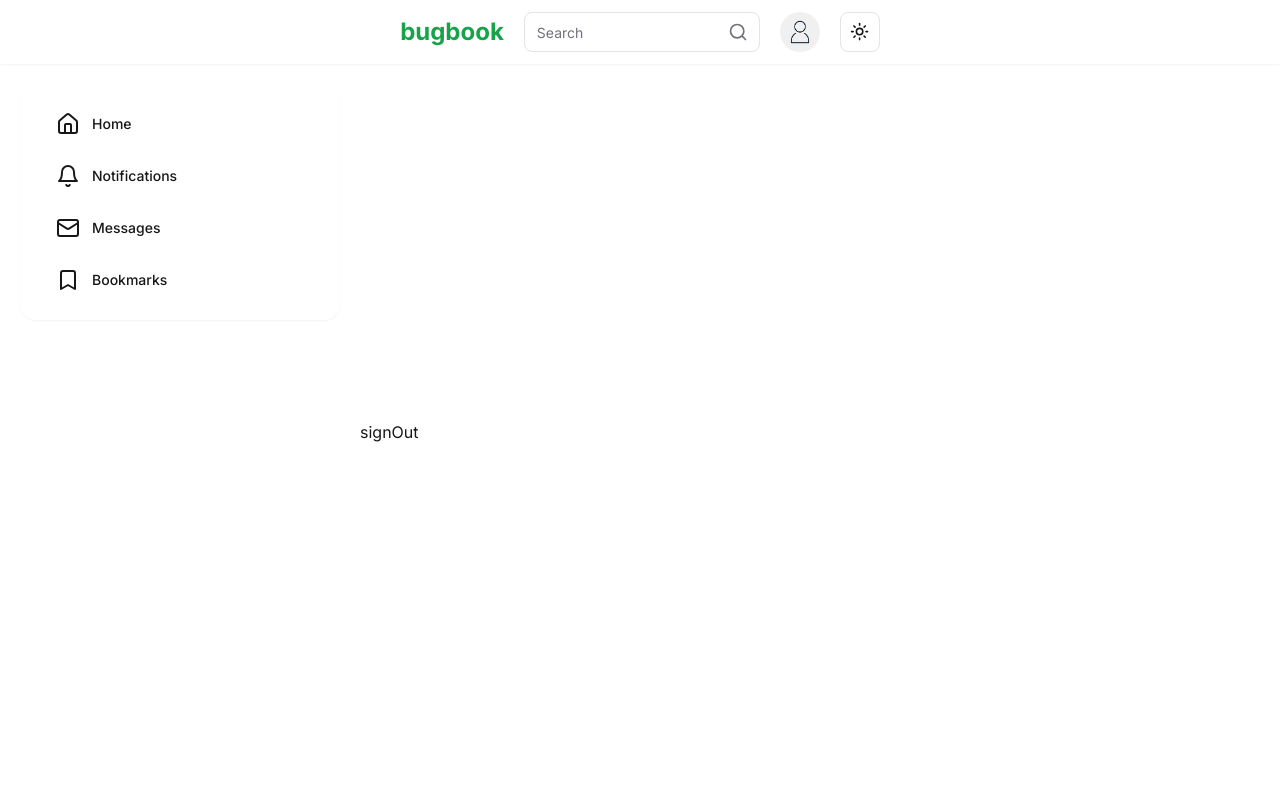
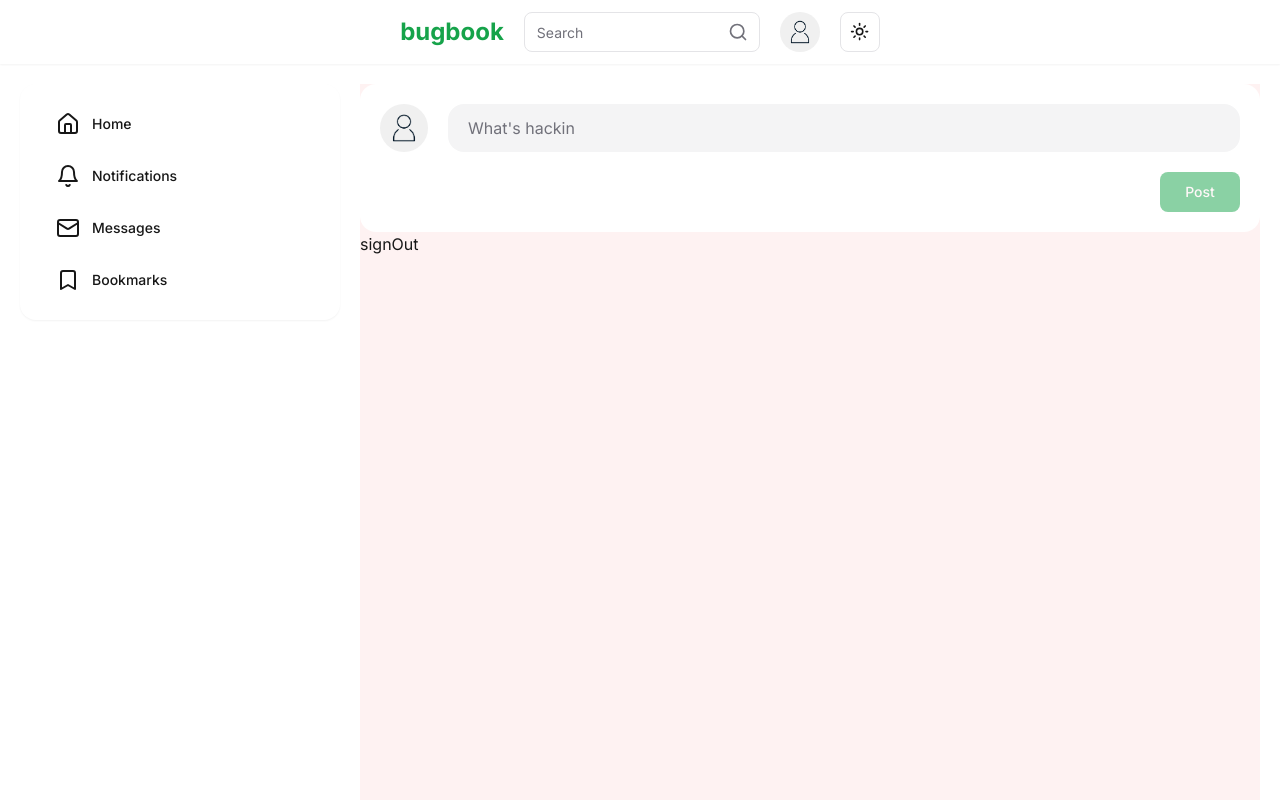
Before and after one commit to Gautam5558/nextjs-15-bugbook, a Next.js app: page / in a window 1280 px wide. Shown: the top 800 px of the page. Built offline with nearby package versions, Linux system fonts and the light colour scheme; no server answers.

Commit message:
Added post creation functionality

```diff
--- /dev/null
+++ b/src/actions/submitPost.action.ts
@@ -0,0 +1,37 @@
+"use server";
+
+import { auth } from "@/auth";
+import { db } from "@/lib/connectDb";
+import { postValidationSchema } from "@/schemas";
+import { User } from "next-auth";
+import { z } from "zod";
+
+export const submitPost = async (
+  values: z.infer<typeof postValidationSchema>,
+) => {
+  const session = await auth();
+
+  if (session && session.user) {
+    const { user } = session;
+    const validatedFeilds = postValidationSchema.safeParse(values);
+
+    if (!validatedFeilds.success) {
+      throw new Error("Wrong input");
+    }
+
+    const { content } = validatedFeilds.data;
+
+    if (!user.id) {
+      throw new Error("User id doesnt exist");
+    }
+
+    const newPost = await db.post.create({
+      data: {
+        content,
+        userId: user.id,
+      },
+    });
+  } else {
+    throw new Error("Unauthorized");
+  }
+};
--- a/src/app/(main)/_components/user-avatar.tsx
+++ b/src/app/(main)/_components/user-avatar.tsx
@@ -3,20 +3,25 @@
 import Image from "next/image";
 import React from "react";
 import avatarPlaceholder from "@/assets/avatar-placeholder.png";
+import { cn } from "@/lib/utils";
 
 interface UserAvatarProps {
   size?: number;
   avatarUrl: string | null | undefined;
+  className?: string;
 }
 
-const UserAvatar = ({ size, avatarUrl }: UserAvatarProps) => {
+const UserAvatar = ({ size, avatarUrl, className }: UserAvatarProps) => {
   return (
     <Image
       src={avatarUrl || avatarPlaceholder}
       alt="User Avatar"
       width={size ?? 48}
       height={size ?? 48}
-      className="aspect-square h-fit flex-none rounded-full bg-secondary object-cover"
+      className={cn(
+        "aspect-square h-fit flex-none rounded-full bg-secondary object-cover",
+        className,
+      )}
     />
   );
 };
--- a/src/app/(main)/page.tsx
+++ b/src/app/(main)/page.tsx
@@ -1,4 +1,5 @@
 "use client";
+import PostEditor from "@/components/post-editor";
 import { signOut, useSession } from "next-auth/react";
 
 export default function Home() {
@@ -9,6 +10,9 @@ export default function Home() {
   };
 
   return (
+    <main className="h-[200vh] w-full bg-red-50">
+      <div className="w-full">
+        <PostEditor />
         <button
           onClick={() => {
             handleClick();
@@ -16,5 +20,7 @@ export default function Home() {
         >
           signOut
         </button>
+      </div>
+    </main>
   );
 }
--- /dev/null
+++ b/src/components/post-editor.tsx
@@ -0,0 +1,61 @@
+"use client";
+import "../styles/editor.css";
+import { EditorContent, useEditor } from "@tiptap/react";
+import StarterKit from "@tiptap/starter-kit";
+import PlaceHolder from "@tiptap/extension-placeholder";
+import { submitPost } from "@/actions/submitPost.action";
+import UserAvatar from "@/app/(main)/_components/user-avatar";
+import { useSession } from "next-auth/react";
+import { Button } from "./ui/button";
+
+const PostEditor = () => {
+  const session = useSession();
+
+  const editor = useEditor({
+    extensions: [
+      StarterKit.configure({
+        bold: false,
+        italic: false,
+      }),
+      PlaceHolder.configure({
+        placeholder: "What's hackin",
+      }),
+    ],
+  });
+
+  const input =
+    editor?.getText({
+      blockSeparator: "\n",
+    }) || "";
+
+  const hanldeSubmit = async () => {
+    await submitPost({ content: input });
+    editor?.commands.clearContent();
+  };
+
+  return (
+    <div className="shaow-sm flex flex-col gap-5 rounded-2xl bg-card p-5">
+      <div className="flex gap-5">
+        <UserAvatar
+          avatarUrl={session.data?.user?.image}
+          className="hidden sm:inline"
+        />
+        <EditorContent
+          editor={editor}
+          className="max-h-[20rem] w-full overflow-y-auto rounded-2xl bg-secondary px-5 py-3"
+        />
+      </div>
+      <div className="flex justify-end">
+        <Button
+          className="min-w-20"
+          onClick={hanldeSubmit}
+          disabled={!input.trim()}
+        >
+          Post
+        </Button>
+      </div>
+    </div>
+  );
+};
+
+export default PostEditor;
--- a/src/schemas/index.ts
+++ b/src/schemas/index.ts
@@ -10,3 +10,7 @@ export const registerFormSchema = z.object({
   password: z.string().min(6, { message: "Minimum 6 characters required" }),
   username: z.string().min(1, { message: "Username is required" }),
 });
+
+export const postValidationSchema = z.object({
+  content: z.string().trim().min(1, "required"),
+});
--- /dev/null
+++ b/src/styles/editor.css
@@ -0,0 +1,11 @@
+.tiptap p.is-editor-empty:first-child::before {
+  color: theme("colors.muted.foreground");
+  content: attr(data-placeholder);
+  float: left;
+  height: 0;
+  pointer-events: none;
+}
+
+.tiptap.ProseMirror {
+  outline: none;
+}
```
Lines whose indentation alone changed are shown as unchanged.
